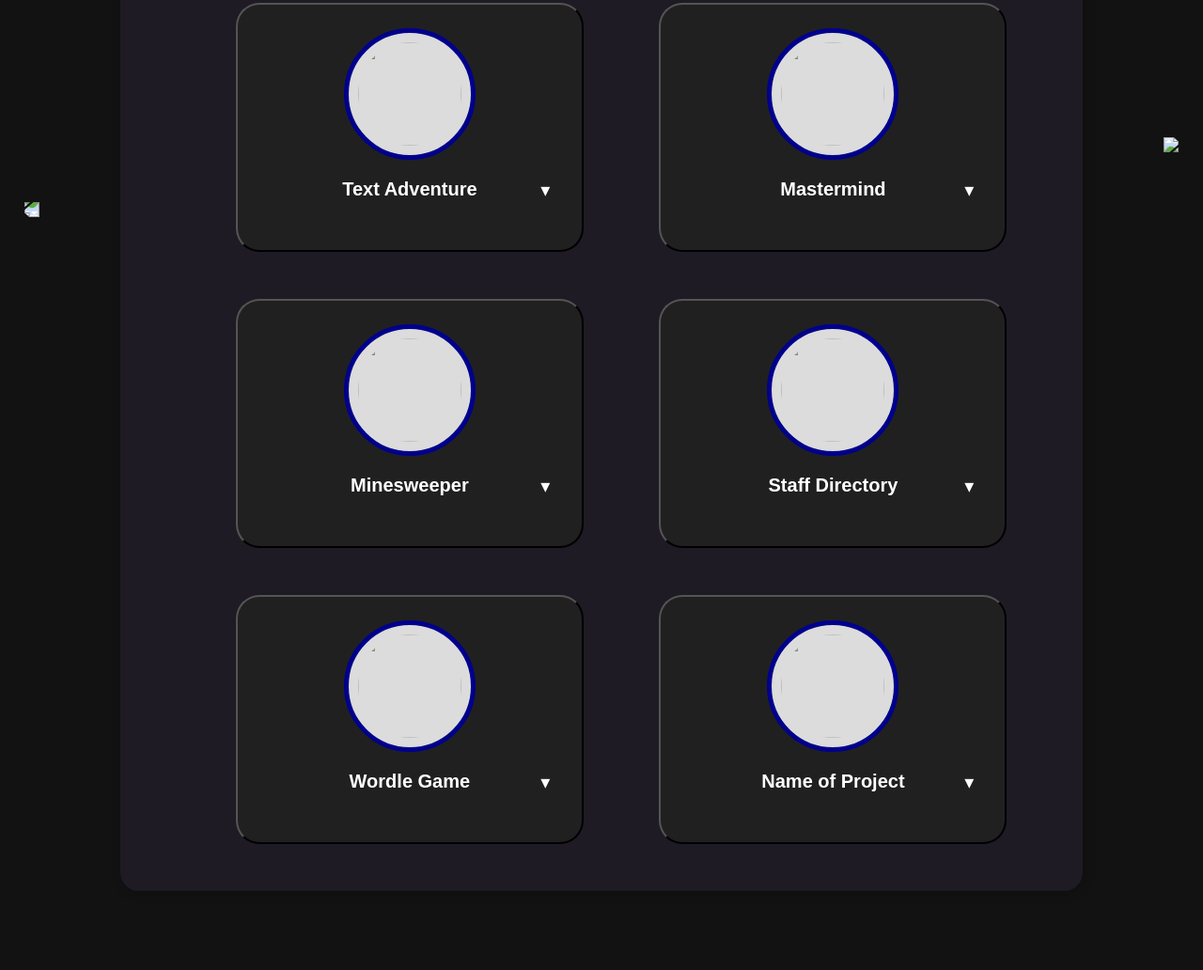
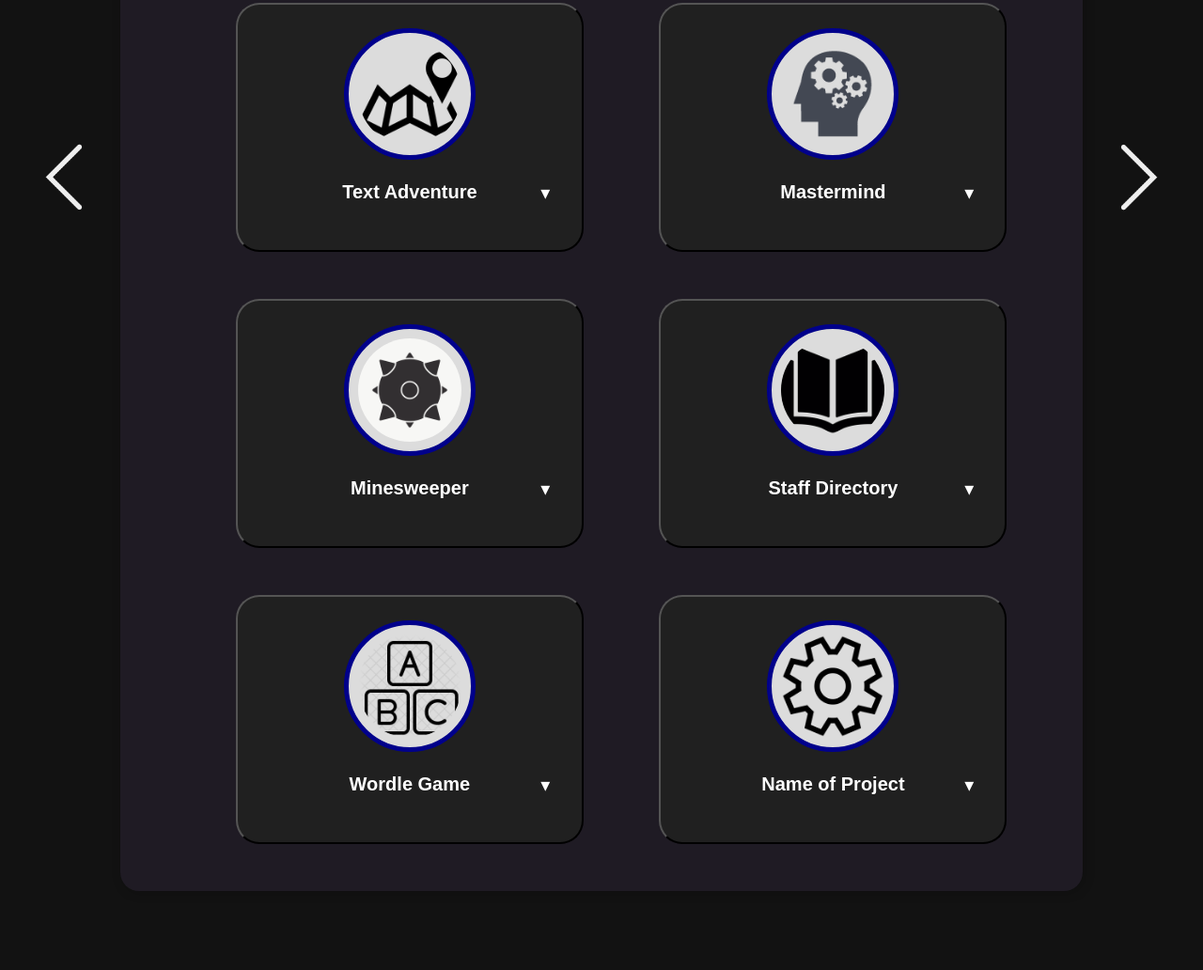
Before and after one commit to rayani1203/Personal-Website, a plain HTML site: page projects.html in a window 1280 px wide. Shown: the part 238-1270 px from the top of the page at 94% size. Drawn offline with Linux system fonts and the light colour scheme.

Commit message:
Add files via upload

```diff
--- a/projects.html
+++ b/projects.html
@@ -28,7 +28,7 @@
                   <div class = "small-carousel">
                   <div class = "box">
                   <button type = "button" class = "accordion">
-                      <img src = "Images/maps-icon-8214.png" alt = "">
+                      <img src = "maps-icon-8214.png" alt = "">
                       <div class= "accordion-title"><h1>Text Adventure</h1></div>
                   </button>
                   <div class = "description">
@@ -37,7 +37,7 @@
                 </div>
                 <div class = "box">
                   <button type = "button" class = "accordion">
-                      <img src = "Images/mastermind.webp" alt = "">
+                      <img src = "mastermind.webp" alt = "">
                       <div class= "accordion-title"><h1>Mastermind</h1></div>
                   </button>
                   <div class = "description">
@@ -46,7 +46,7 @@
                 </div>
                 <div class = "box">
                   <button type = "button" class = "accordion">
-                      <img src = "Images/minesweeper.png" alt = "">
+                      <img src = "minesweeper.png" alt = "">
                       <div class= "accordion-title"><h1>Minesweeper</h1></div>
                   </button>
                   <div class = "description">
@@ -55,7 +55,7 @@
                 </div>
                 <div class = "box">
                   <button type = "button" class = "accordion">
-                      <img src = "Images/directory.png" alt = "">
+                      <img src = "directory.png" alt = "">
                       <div class= "accordion-title"><h1>Staff Directory</h1></div>
                   </button>
                   <div class = "description">
@@ -64,7 +64,7 @@
                 </div>
                 <div class = "box">
                   <button type = "button" class = "accordion">
-                      <img src = "Images/letters.png" alt = "">
+                      <img src = "letters.png" alt = "">
                       <div class= "accordion-title"><h1>Wordle Game</h1></div>
                   </button>
                   <div class = "description">
@@ -73,7 +73,7 @@
                 </div>
                 <div class = "box">
                   <button type = "button" class = "accordion">
-                      <img src = "Images/icon.png" alt = "">
+                      <img src = "icon.png" alt = "">
                       <div class= "accordion-title"><h1>Name of Project</h1></div>
                   </button>
                   <div class = "description">
@@ -82,8 +82,8 @@
                 </div>
                 </div>
                 </div>
-                <a href="experiences.html"><img src="Images/white-arrow-png-41963.png" class="next"></a>
-                <a href="background.html"><img src="Images/white-arrow-png-41963.png" class="back"></a>
+                <a href="experiences.html"><img src="white-arrow-png-41963.png" class="next"></a>
+                <a href="background.html"><img src="white-arrow-png-41963.png" class="back"></a>
               </section>
             </main>
 
```
Also changed, not shown: background.html (+3 -3 lines), contact.html (+4 -4 lines), experiences.html (+2 -2 lines), index.html (+2 -2 lines).
